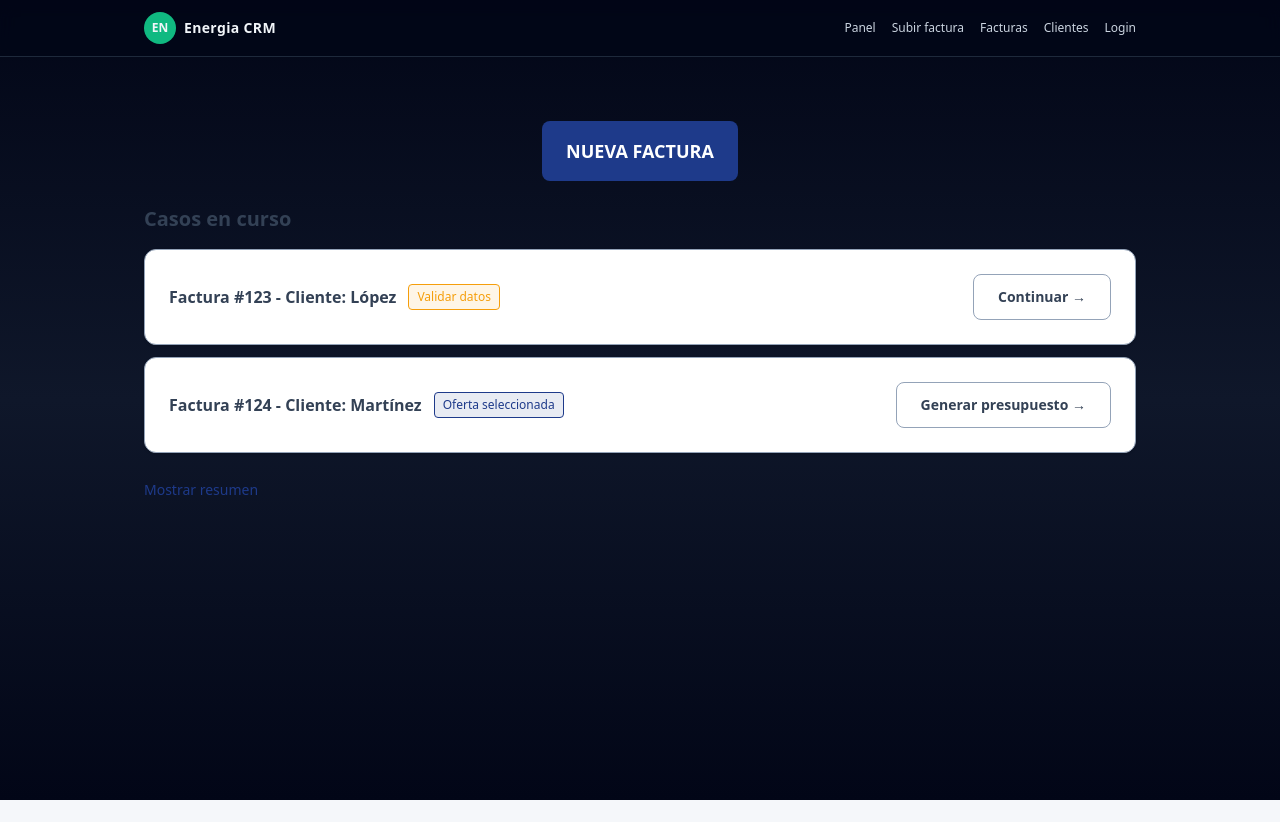
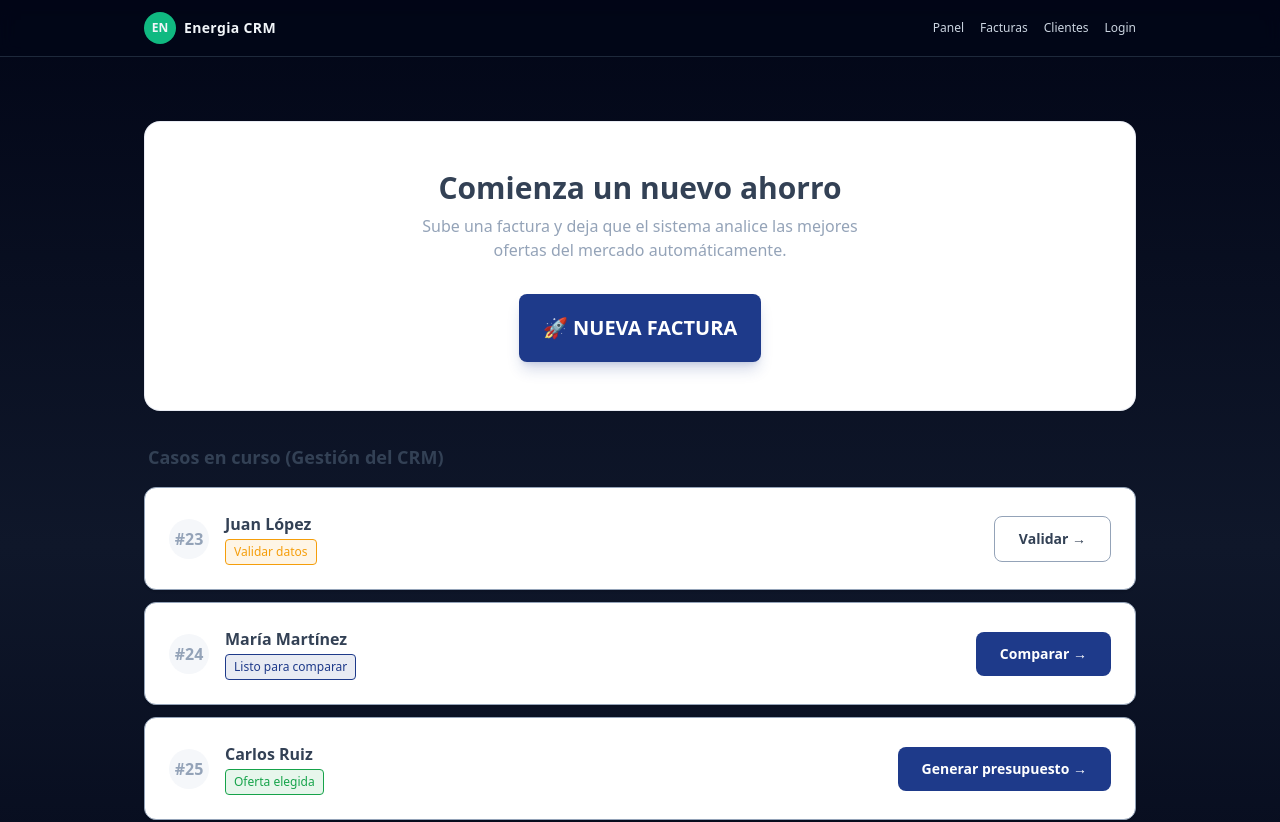
Before and after one commit to ismaelz001/RapidEnergy, a Next.js app: page /dashboard in a window 1280 px wide. Shown: the top 822 px of the page. Before the commit the page ends 800 px from the top, so only its background shows below. Built offline with nearby package versions, Linux system fonts and the light colour scheme.

Commit message:
feat: unified invoice flow and case-based CRM model

```diff
--- a/app/components/Input.jsx
+++ b/app/components/Input.jsx
@@ -27,7 +27,7 @@ export default function Input({
           value={value}
           onChange={onChange}
           placeholder={placeholder}
-          className={`w-full rounded-lg px-3 py-2 outline-none focus:border-azul-control focus:ring-2 focus:ring-azul-control/20 transition ${stateClasses} ${className}`}
+          className={`w-full rounded-lg px-3 py-2 outline-none bg-[#020617] text-[#F8FAFC] placeholder-[#64748B] border focus:border-[#1E3A8A] focus:ring-2 focus:ring-[#1E3A8A]/20 transition ${stateClasses} ${className}`}
           {...props}
         />
         {validated && (
--- a/app/dashboard/page.jsx
+++ b/app/dashboard/page.jsx
@@ -8,23 +8,69 @@ import Badge from '../components/Badge';
 export default function DashboardPage() {
   const [showKPIs, setShowKPIs] = useState(false);
 
-  // Mock data
+  // Mock data con estados reales del CRM
   const casosEnCurso = [
     {
       id: 123,
-      cliente: 'López',
-      estado: 'pendiente',
-      action: 'Continuar',
+      cliente: 'Juan López',
+      estado: 'pendiente_datos',
       href: '/wizard/123/step-2-validar'
     },
     {
       id: 124,
-      cliente: 'Martínez',
-      estado: 'seleccionada',
-      action: 'Generar presupuesto',
+      cliente: 'María Martínez',
+      estado: 'lista_para_comparar',
       href: '/wizard/124/step-3-comparar'
+    },
+    {
+      id: 125,
+      cliente: 'Carlos Ruiz',
+      estado: 'oferta_seleccionada',
+      href: '/wizard/125/step-3-comparar'
+    },
+    {
+      id: 126,
+      cliente: 'Ana Belén',
+      estado: 'presupuesto_generado',
+      href: '/wizard/126/step-3-comparar' // En un caso real iría a ver el PDF
     }
   ];
+
+  // Helper para renderizar botón y badge según estado
+  const renderEstadoInfo = (caso) => {
+    switch (caso.estado) {
+      case 'pendiente_datos':
+        return {
+          badge: <Badge variant="pendiente">Validar datos</Badge>,
+          actionLabel: 'Validar →',
+          variant: 'secondary'
+        };
+      case 'lista_para_comparar':
+        return {
+          badge: <Badge variant="seleccionada">Listo para comparar</Badge>,
+          actionLabel: 'Comparar →',
+          variant: 'primary'
+        };
+      case 'oferta_seleccionada':
+        return {
+          badge: <Badge variant="completada">Oferta elegida</Badge>,
+          actionLabel: 'Generar presupuesto →',
+          variant: 'primary'
+        };
+      case 'presupuesto_generado':
+        return {
+          badge: <Badge variant="completada">Terminado</Badge>,
+          actionLabel: 'Ver PDF 📄',
+          variant: 'secondary'
+        };
+      default:
+        return {
+          badge: <Badge variant="pendiente">Pendiente</Badge>,
+          actionLabel: 'Continuar',
+          variant: 'secondary'
+        };
+    }
+  };
 
   const kpis = [
     { label: 'Facturas', value: '12' },
@@ -33,67 +79,78 @@ export default function DashboardPage() {
   ];
 
   return (
-    <div className="flex flex-col gap-6 py-8">
-      {/* CTA Principal */}
-      <div className="flex justify-center">
+    <div className="flex flex-col gap-8 py-8">
+      {/* CTA Principal: Único punto de entrada */}
+      <div className="text-center bg-white border border-azul-control/10 rounded-2xl p-12 shadow-sm">
+        <h1 className="text-3xl font-black text-gris-texto mb-2">Comienza un nuevo ahorro</h1>
+        <p className="text-gris-secundario mb-8 max-w-md mx-auto">
+          Sube una factura y deja que el sistema analice las mejores ofertas del mercado automáticamente.
+        </p>
         <Link href="/wizard/new/step-1-factura">
-          <Button variant="primary" className="text-lg px-12 py-4">
-            NUEVA FACTURA
+          <Button variant="primary" className="text-xl px-16 py-5 shadow-lg shadow-azul-control/20 hover:-translate-y-1 transition-transform">
+            🚀 NUEVA FACTURA
           </Button>
         </Link>
       </div>
 
       {/* Casos en curso */}
-      <div>
-        <h2 className="text-xl font-bold text-gris-texto mb-4">
-          Casos en curso
+      <div className="flex flex-col gap-4">
+        <h2 className="text-lg font-bold text-gris-texto px-1">
+          Casos en curso (Gestión del CRM)
         </h2>
         {casosEnCurso.length > 0 ? (
-          <div className="space-y-3">
-            {casosEnCurso.map((caso) => (
-              <div key={caso.id} className="card flex items-center justify-between">
-                <div className="flex-1">
-                  <div className="flex items-center gap-3">
-                    <span className="font-semibold text-gris-texto">
-                      Factura #{caso.id} - Cliente: {caso.cliente}
-                    </span>
-                    <Badge variant={caso.estado}>
-                      {caso.estado === 'pendiente' ? 'Validar datos' : 'Oferta seleccionada'}
-                    </Badge>
+          <div className="grid grid-cols-1 gap-3">
+            {casosEnCurso.map((caso) => {
+              const { badge, actionLabel, variant } = renderEstadoInfo(caso);
+              return (
+                <div key={caso.id} className="card flex flex-col md:flex-row items-center justify-between gap-4 py-5 hover:border-azul-control transition-colors group">
+                  <div className="flex items-center gap-4 flex-1">
+                    <div className="w-10 h-10 rounded-full bg-gris-fondo flex items-center justify-center font-bold text-gris-secundario group-hover:bg-azul-control/10 group-hover:text-azul-control transition-colors">
+                      #{caso.id.toString().slice(-2)}
+                    </div>
+                    <div>
+                      <h3 className="font-bold text-gris-texto mb-0.5">
+                        {caso.cliente}
+                      </h3>
+                      {badge}
+                    </div>
+                  </div>
+
+                  <div className="flex items-center gap-2">
+                    <Link href={caso.href}>
+                      <Button variant={variant} className="text-sm px-6">
+                        {actionLabel}
+                      </Button>
+                    </Link>
                   </div>
                 </div>
-                <Link href={caso.href}>
-                  <Button variant="secondary" className="text-sm">
-                    {caso.action} →
-                  </Button>
-                </Link>
-              </div>
-            ))}
+              );
+            })}
           </div>
         ) : (
-          <div className="card text-center text-gris-secundario">
-            <p>No tienes casos en curso. Sube una factura para empezar.</p>
+          <div className="card text-center py-12 text-gris-secundario border-dashed">
+            <p>No hay casos activos. Pulsa en "Nueva Factura" para empezar.</p>
           </div>
         )}
       </div>
 
       {/* Resumen (colapsable) */}
-      <div>
+      <div className="pt-4 border-t border-gris-secundario/10">
         <button
           onClick={() => setShowKPIs(!showKPIs)}
-          className="text-sm text-azul-control hover:underline mb-3"
+          className="flex items-center gap-2 text-sm font-semibold text-gris-secundario hover:text-azul-control transition mx-auto mb-6"
         >
-          {showKPIs ? 'Ocultar resumen' : 'Mostrar resumen'}
+          {showKPIs ? '︿ Ocultar resumen trimestral' : '﹀ Ver resumen de rendimiento'}
         </button>
 
         {showKPIs && (
-          <div className="grid grid-cols-3 gap-4">
+          <div className="grid grid-cols-1 md:grid-cols-3 gap-6 animate-in fade-in slide-in-from-top-4 duration-300">
             {kpis.map((kpi) => (
-              <div key={kpi.label} className="card text-center">
-                <div className="text-3xl font-bold text-gris-texto mb-1">
+              <div key={kpi.label} className="card text-center p-8 bg-white border-gris-secundario/20">
+                <div className="text-3xl font-black text-gris-texto mb-1">
                   {kpi.value}
                 </div>
-                <div className="text-sm text-gris-secundario">
+                <div className="text-xs uppercase tracking-widest font-bold text-gris-secundario">
                   {kpi.label}
                 </div>
               </div>
--- a/app/facturas/upload/page.jsx
+++ b/app/facturas/upload/page.jsx
@@ -1,69 +1,18 @@
 "use client";
 
-import { useState } from "react";
-import { uploadFactura } from "@/lib/apiClient";
+import { useEffect } from 'react';
+import { useRouter } from 'next/navigation';
 
-export default function UploadFacturaPage() {
-  const [file, setFile] = useState(null);
-  const [loading, setLoading] = useState(false);
-  const [result, setResult] = useState(null);
-  const [error, setError] = useState(null);
+export default function UploadRedirect() {
+  const router = useRouter();
 
-  const handleSubmit = async (e) => {
-    e.preventDefault();
-    if (!file) {
-      setError("Selecciona un fichero primero.");
-      return;
-    }
-    setError(null);
-    setLoading(true);
-    try {
-      const res = await uploadFactura(file);
-      setResult(res);
-    } catch (err) {
-      console.error(err);
-      setError("Error subiendo la factura.");
-    } finally {
-      setLoading(false);
-    }
-  };
+  useEffect(() => {
+    router.push('/dashboard');
+  }, [router]);
 
   return (
-    <div className="flex flex-col gap-6">
-      <div className="card">
-        <h1 className="mb-2 text-xl font-semibold">Subir factura</h1>
-        <p className="mb-4 text-xs text-slate-300">
-          Esta pantalla envía el archivo al backend FastAPI (endpoint /webhook/upload) y
-          muestra el JSON parseado (CUPS, consumo, importe, etc.).
-        </p>
-        <form className="space-y-4" onSubmit={handleSubmit}>
-          <div>
-            <label className="label">Factura (PDF / imagen)</label>
-            <input
-              type="file"
-              className="block w-full text-xs text-slate-200"
-              onChange={(e) => setFile(e.target.files?.[0] ?? null)}
-            />
-          </div>
-          <button
-            type="submit"
-            className="btn-primary"
-            disabled={loading}
-          >
-            {loading ? "Procesando..." : "Subir y procesar"}
-          </button>
-          {error && <p className="text-xs text-red-400 mt-2">{error}</p>}
-        </form>
-      </div>
-
-      {result && (
-        <div className="card">
-          <h2 className="mb-2 text-sm font-semibold">Resultado parseado</h2>
-          <pre className="whitespace-pre-wrap break-all text-xs bg-slate-950/60 rounded-xl p-3 border border-slate-800">
-            {JSON.stringify(result, null, 2)}
-          </pre>
-        </div>
-      )}
+    <div className="flex items-center justify-center min-h-[50vh]">
+      <p className="text-gris-secundario">Redirigiendo al panel...</p>
     </div>
   );
 }
--- a/app/globals.css
+++ b/app/globals.css
@@ -2,8 +2,29 @@
 @tailwind components;
 @tailwind utilities;
 
+:root {
+  --app-bg: #0B1220;
+  --card-bg: #0F172A;
+  --hover-bg: #1E293B;
+  --text-main: #F1F5F9;
+  --text-secondary: #94A3B8;
+  --border-soft: rgba(255, 255, 255, 0.08);
+  --border-inner: rgba(255, 255, 255, 0.05);
+  --primary-blue: #1E3A8A;
+}
+
+/* Fix autofill colors */
+input:-webkit-autofill,
+input:-webkit-autofill:hover,
+input:-webkit-autofill:focus {
+  -webkit-text-fill-color: #F8FAFC !important;
+  -webkit-box-shadow: 0 0 0px 1000px #020617 inset !important;
+  transition: background-color 5000s ease-in-out 0s;
+}
+
 body {
-  @apply bg-gris-fondo text-gris-texto;
+  background-color: var(--app-bg);
+  color: var(--text-main);
 }
 
 .btn-primary {
--- a/app/layout.js
+++ b/app/layout.js
@@ -24,9 +24,6 @@ export default function RootLayout({ children }) {
                 <a href="/dashboard" className="hover:text-emerald-400">
                   Panel
                 </a>
-                <a href="/facturas/upload" className="hover:text-emerald-400">
-                  Subir factura
-                </a>
                 <a href="/facturas" className="hover:text-emerald-400">
                   Facturas
                 </a>
--- a/app/wizard/[id]/step-1-factura/page.jsx
+++ b/app/wizard/[id]/step-1-factura/page.jsx
@@ -38,6 +38,10 @@ export default function Step1FacturaPage({ params }) {
         cliente: 'Juan López Martínez'
       });
       setUploading(false);
+      // BUGFIX: Automatic redirection after success to maintain flow
+      setTimeout(() => {
+        router.push(`/wizard/${params.id}/step-2-validar`);
+      }, 1500);
     }, 2000);
   };
 
```
Also changed, not shown: app/clientes/page.jsx (+12 -12 lines), app/components/wizard/WizardLayout.jsx (+5 -5 lines), app/login/page.jsx (+6 -6 lines), app/wizard/[id]/step-2-validar/page.jsx (+24 -30 lines), 1 other file (tests, documents, lock files or other folders).
